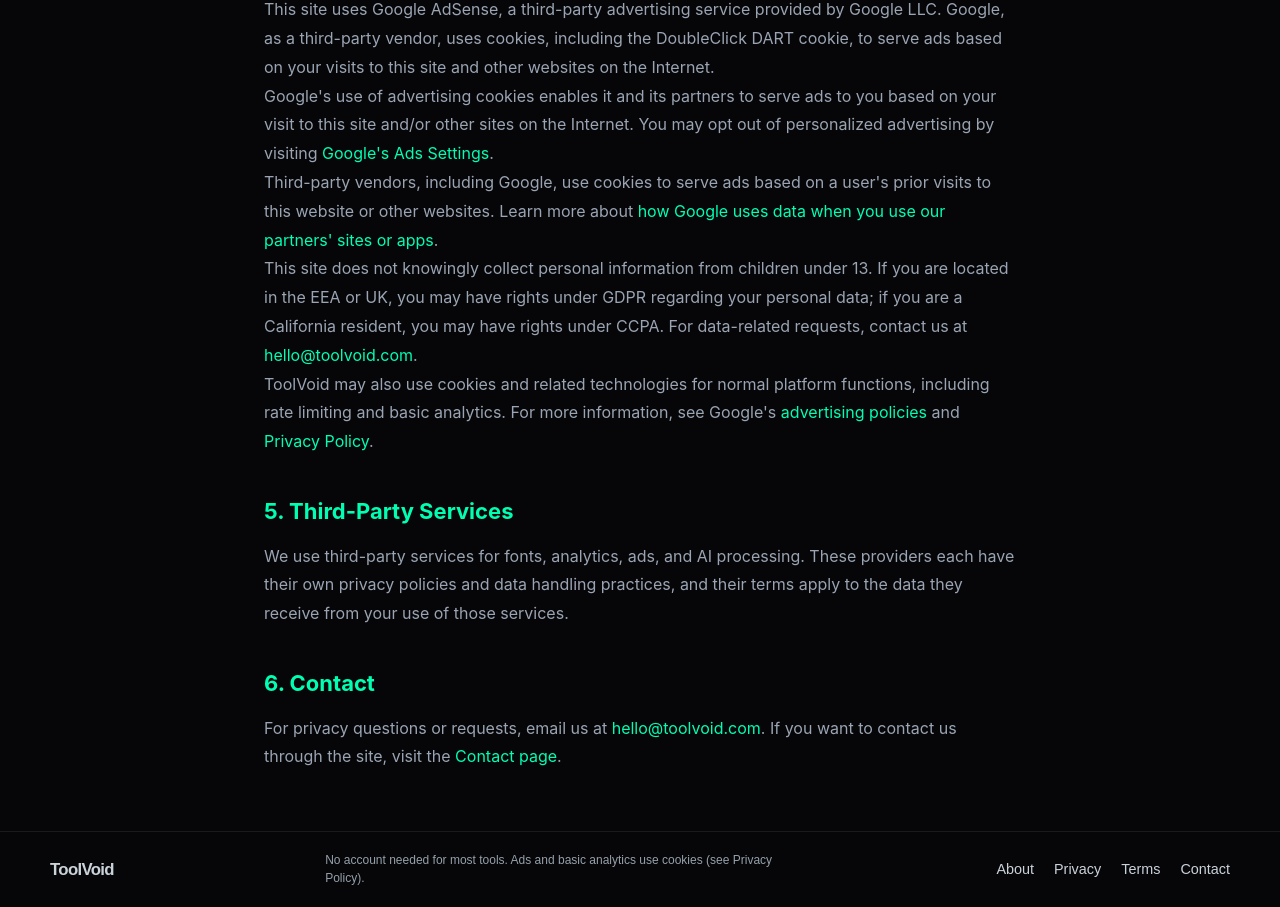
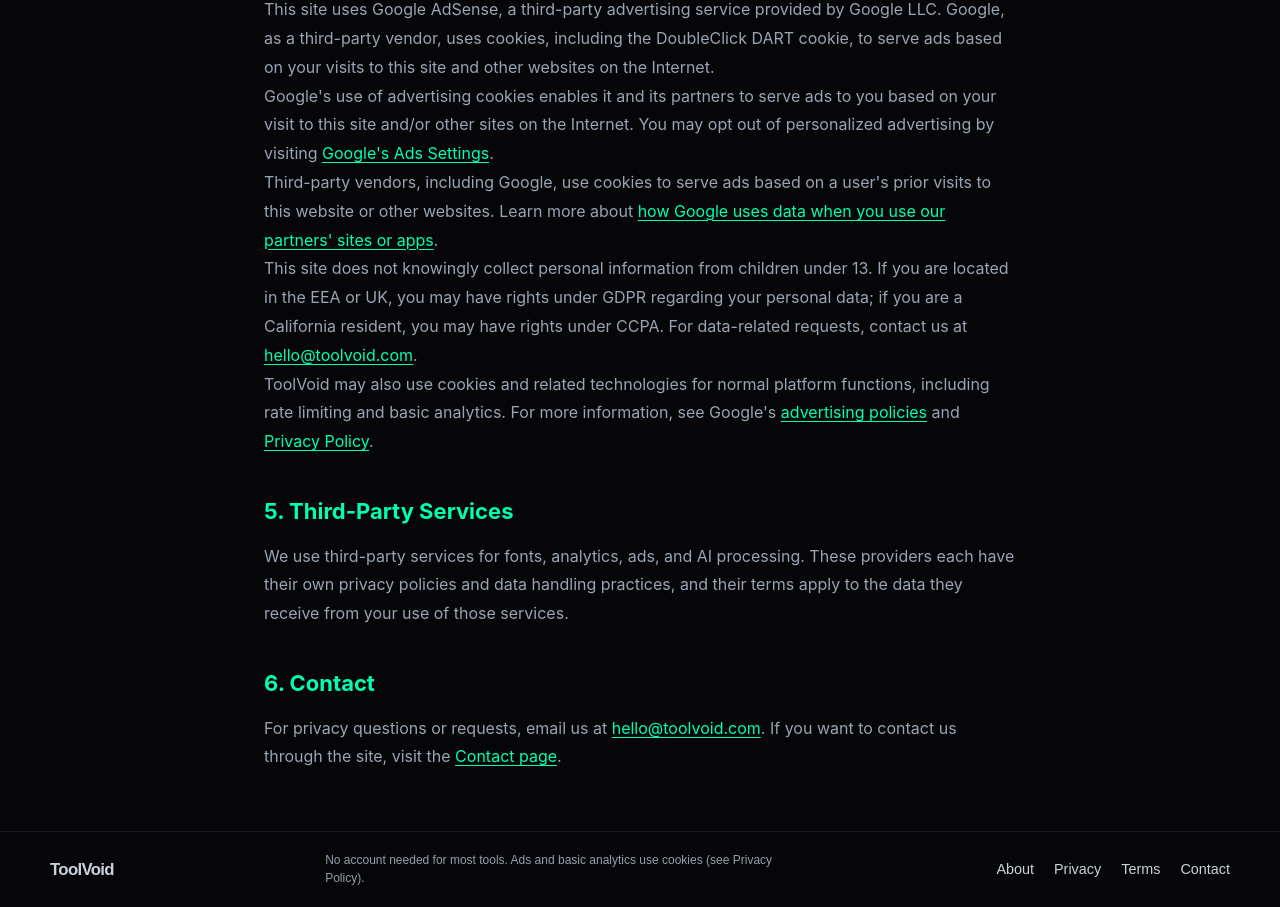
Before and after one commit to toolvoid/toolvoid, a Next.js app: page /privacy in a window 1280 px wide. Shown: the part 1092-1999 px from the top of the page. Built offline with nearby package versions, Linux system fonts and the light colour scheme.

Commit message:
Improve in-text link visibility

```diff
--- a/app/about/page.js
+++ b/app/about/page.js
@@ -12,6 +12,7 @@ export const metadata = {
 export default function AboutPage() {
   return (
     <main style={{ minHeight: '100vh', background: '#07070f', color: '#f0f0fa', padding: '5rem 1.25rem', fontFamily: 'system-ui, sans-serif' }}>
+      <style>{`.content-link{color:#00FFB2;text-decoration:underline;text-decoration-thickness:1px;text-underline-offset:3px}.content-link:hover{color:#8fe7c8;text-decoration-thickness:2px}.content-link:focus-visible{color:#8fe7c8;outline:2px solid #00FFB2;outline-offset:3px;border-radius:2px}`}</style>
       <div style={{ maxWidth: 900, margin: '0 auto' }}>
         <BackButton />
         <h1 style={{ fontSize: 'clamp(2rem, 6vw, 4rem)', marginBottom: '1rem' }}>About ToolVoid</h1>
@@ -37,12 +38,12 @@ export default function AboutPage() {
 
         <h2 style={{ fontSize: '1.5rem', marginTop: '2rem', marginBottom: '.75rem' }}>Who runs it</h2>
         <p style={{ color: 'rgba(255,255,255,.7)', lineHeight: 1.8, fontSize: '1.05rem', marginBottom: '1.5rem' }}>
-          I build and run ToolVoid myself. You can find me here: <a href="https://www.linkedin.com/in/sparsh-pathak-330118330/" target="_blank" rel="noopener noreferrer" style={{ color: 'inherit' }}>Sparsh Pathak on LinkedIn</a>.
+          I build and run ToolVoid myself. You can find me here: <a className="content-link" href="https://www.linkedin.com/in/sparsh-pathak-330118330/" target="_blank" rel="noopener noreferrer">Sparsh Pathak on LinkedIn</a>.
         </p>
 
         <h2 style={{ fontSize: '1.5rem', marginTop: '2rem', marginBottom: '.75rem' }}>Contact</h2>
         <p style={{ color: 'rgba(255,255,255,.7)', lineHeight: 1.8, fontSize: '1.05rem', marginBottom: '2rem' }}>
-          Write to <a href="mailto:hello@toolvoid.com" style={{ color: 'inherit' }}>hello@toolvoid.com</a>, or use the <Link href="/contact" style={{ color: 'inherit' }}>Contact page</Link>.
+          Write to <a className="content-link" href="mailto:hello@toolvoid.com">hello@toolvoid.com</a>, or use the <Link className="content-link" href="/contact">Contact page</Link>.
         </p>
       </div>
     </main>
--- a/app/contact/page.js
+++ b/app/contact/page.js
@@ -9,8 +9,9 @@ export const metadata = {
 export default function ContactPage() {
   return (
     <main style={{ minHeight: '100vh', background: '#07070f', color: '#f0f0fa', padding: '5rem 1.25rem', fontFamily: 'system-ui, sans-serif' }}>
+      <style>{`.content-link{color:#00FFB2;text-decoration:underline;text-decoration-thickness:1px;text-underline-offset:3px}.content-link:hover{color:#8fe7c8;text-decoration-thickness:2px}.content-link:focus-visible{color:#8fe7c8;outline:2px solid #00FFB2;outline-offset:3px;border-radius:2px}`}</style>
       <div style={{ maxWidth: 720, margin: '0 auto' }}>
-        <Link href="/" style={{ color: '#8fe7c8', textDecoration: 'none', display: 'inline-block', marginBottom: '1.5rem' }}>
+        <Link className="content-link" href="/" style={{ display: 'inline-block', marginBottom: '1.5rem' }}>
           ← Back to ToolVoid
         </Link>
 
@@ -21,7 +22,7 @@ export default function ContactPage() {
 
         <div style={{ background: '#0d0f1a', border: '1px solid rgba(255,255,255,.08)', borderRadius: 18, padding: '1.5rem', marginBottom: '1.5rem' }}>
           <p style={{ margin: '0 0 0.6rem', color: '#8fe7c8', fontWeight: 700 }}>Email</p>
-          <a href="mailto:hello@toolvoid.com" style={{ color: '#f0f0fa', textDecoration: 'none', fontSize: '1.05rem' }}>
+          <a className="content-link" href="mailto:hello@toolvoid.com" style={{ fontSize: '1.05rem' }}>
             hello@toolvoid.com
           </a>
         </div>
--- a/app/guides/emi-calculation/page.js
+++ b/app/guides/emi-calculation/page.js
@@ -80,9 +80,10 @@ export default function EmiCalculationGuidePage() {
   return (
     <main style={styles.main}>
       <article style={styles.article}>
+        <style>{`.content-link:hover{color:#8fe7c8!important;text-decoration-thickness:2px!important}.content-link:focus-visible{color:#8fe7c8!important;outline:2px solid #00FFB2;outline-offset:3px;border-radius:2px}`}</style>
         <h1 style={styles.h1}>How EMI Is Calculated: A Worked Example for a Rs 5,00,000 Loan</h1>
         <p style={styles.paragraph}>When a bank tells you your EMI, you rarely know how they got that number. Here is the full calculation, step by step. We use one loan: Rs 5,00,000 at 8.5% per year for 5 years.</p>
-        <a href="/emi" style={styles.link}>Try the EMI calculator</a>
+        <a className="content-link" href="/emi" style={styles.link}>Try the EMI calculator</a>
 
         <h2 style={styles.h2}>The question</h2>
         <p style={styles.paragraph}>You borrow Rs 5,00,000 at 8.5% for 5 years. How much do you pay each month? And how much of the total is interest?</p>
@@ -158,7 +159,7 @@ export default function EmiCalculationGuidePage() {
 
         <h2 style={styles.h2}>Try it yourself</h2>
         <p style={styles.paragraph}>Enter your own loan amount, interest rate and tenure in the ToolVoid EMI calculator. It shows your monthly payment and the full repayment schedule.</p>
-        <a href="/emi" style={styles.link}>Try the EMI calculator</a>
+        <a className="content-link" href="/emi" style={styles.link}>Try the EMI calculator</a>
       </article>
     </main>
   );
--- a/app/guides/photo-signature-size-rules/page.js
+++ b/app/guides/photo-signature-size-rules/page.js
@@ -53,6 +53,7 @@ export default function PhotoSignatureSizeRulesPage() {
   return (
     <main style={styles.main}>
       <article style={styles.article}>
+        <style>{`.content-link:hover{color:#8fe7c8!important;text-decoration-thickness:2px!important}.content-link:focus-visible{color:#8fe7c8!important;outline:2px solid #00FFB2;outline-offset:3px;border-radius:2px}`}</style>
         <h1 style={styles.h1}>Photo and Signature Size Rules for SBI PO, IBPS PO, SSC CGL, NEET and JEE Main</h1>
         <p style={styles.paragraph}>Online application forms can reject files that do not match the size and format rules. These rules come from each exam&apos;s official notice, and they are different for each exam. This guide lists the rules for five big exams, with links to the official notices.</p>
 
@@ -135,7 +136,7 @@ export default function PhotoSignatureSizeRulesPage() {
         </ul>
 
         <h2 style={styles.h2}>How to get your files to the right size</h2>
-        <p style={styles.paragraph}>If your photo or signature is too big or too small, you can resize and compress it with the <a href="/indian-forms" style={styles.sourceLink}>ToolVoid Indian Forms tool</a>. After resizing, check the file size and format before you upload.</p>
+        <p style={styles.paragraph}>If your photo or signature is too big or too small, you can resize and compress it with the <a className="content-link" href="/indian-forms" style={styles.sourceLink}>ToolVoid Indian Forms tool</a>. After resizing, check the file size and format before you upload.</p>
 
         <h2 style={styles.h2}>Before you upload</h2>
         <ol style={styles.list}>
@@ -150,7 +151,7 @@ export default function PhotoSignatureSizeRulesPage() {
         <p style={styles.paragraph}>Last verified: 22 November 2026. Always check the official notice for the exam you are applying to.</p>
         <ul style={styles.sourceList}>
           {sources.map(([label, url]) => (
-            <li key={url}><a href={url} target="_blank" rel="noopener noreferrer" style={styles.sourceLink}>{label}</a></li>
+            <li key={url}><a className="content-link" href={url} target="_blank" rel="noopener noreferrer" style={styles.sourceLink}>{label}</a></li>
           ))}
         </ul>
       </article>
--- a/app/privacy/page.js
+++ b/app/privacy/page.js
@@ -7,6 +7,7 @@ export const metadata = {
 export default function PrivacyPolicy() {
   return (
     <div style={{ maxWidth: '800px', margin: '0 auto', padding: '60px 24px', color: '#f8fafc', fontFamily: 'Inter, sans-serif', lineHeight: '1.8' }}>
+      <style>{`.content-link{color:#00FFB2;text-decoration:underline;text-decoration-thickness:1px;text-underline-offset:3px}.content-link:hover{color:#8fe7c8;text-decoration-thickness:2px}.content-link:focus-visible{color:#8fe7c8;outline:2px solid #00FFB2;outline-offset:3px;border-radius:2px}`}</style>
       <h1 style={{ fontSize: '42px', fontWeight: '800', marginBottom: '8px' }}>Privacy Policy</h1>
       <p style={{ color: '#8b94a2', marginBottom: '40px', fontSize: '14px' }}>Last updated: October 2026</p>
 
@@ -22,16 +23,16 @@ export default function PrivacyPolicy() {
       <h2 style={{ fontSize: '22px', fontWeight: '700', marginTop: '36px', marginBottom: '10px', color: '#00FFB2' }}>4. Cookies and Advertising</h2>
       <h3 style={{ fontSize: '18px', fontWeight: '700', marginTop: '20px', marginBottom: '8px', color: '#dce4ef' }}>Advertising and Cookies</h3>
       <p style={{ color: '#9aa4b2' }}>This site uses Google AdSense, a third-party advertising service provided by Google LLC. Google, as a third-party vendor, uses cookies, including the DoubleClick DART cookie, to serve ads based on your visits to this site and other websites on the Internet.</p>
-      <p style={{ color: '#9aa4b2' }}>Google&apos;s use of advertising cookies enables it and its partners to serve ads to you based on your visit to this site and/or other sites on the Internet. You may opt out of personalized advertising by visiting <a href="https://adssettings.google.com" target="_blank" rel="noopener noreferrer" style={{ color: '#00FFB2' }}>Google&apos;s Ads Settings</a>.</p>
-      <p style={{ color: '#9aa4b2' }}>Third-party vendors, including Google, use cookies to serve ads based on a user&apos;s prior visits to this website or other websites. Learn more about <a href="https://policies.google.com/technologies/partner-sites" target="_blank" rel="noopener noreferrer" style={{ color: '#00FFB2' }}>how Google uses data when you use our partners&apos; sites or apps</a>.</p>
-      <p style={{ color: '#9aa4b2' }}>This site does not knowingly collect personal information from children under 13. If you are located in the EEA or UK, you may have rights under GDPR regarding your personal data; if you are a California resident, you may have rights under CCPA. For data-related requests, contact us at <a href="mailto:hello@toolvoid.com" style={{ color: '#00FFB2' }}>hello@toolvoid.com</a>.</p>
-      <p style={{ color: '#9aa4b2' }}>ToolVoid may also use cookies and related technologies for normal platform functions, including rate limiting and basic analytics. For more information, see Google&apos;s <a href="https://policies.google.com/technologies/ads" target="_blank" rel="noopener noreferrer" style={{ color: '#00FFB2' }}>advertising policies</a> and <a href="https://policies.google.com/privacy" target="_blank" rel="noopener noreferrer" style={{ color: '#00FFB2' }}>Privacy Policy</a>.</p>
+      <p style={{ color: '#9aa4b2' }}>Google&apos;s use of advertising cookies enables it and its partners to serve ads to you based on your visit to this site and/or other sites on the Internet. You may opt out of personalized advertising by visiting <a className="content-link" href="https://adssettings.google.com" target="_blank" rel="noopener noreferrer">Google&apos;s Ads Settings</a>.</p>
+      <p style={{ color: '#9aa4b2' }}>Third-party vendors, including Google, use cookies to serve ads based on a user&apos;s prior visits to this website or other websites. Learn more about <a className="content-link" href="https://policies.google.com/technologies/partner-sites" target="_blank" rel="noopener noreferrer">how Google uses data when you use our partners&apos; sites or apps</a>.</p>
+      <p style={{ color: '#9aa4b2' }}>This site does not knowingly collect personal information from children under 13. If you are located in the EEA or UK, you may have rights under GDPR regarding your personal data; if you are a California resident, you may have rights under CCPA. For data-related requests, contact us at <a className="content-link" href="mailto:hello@toolvoid.com">hello@toolvoid.com</a>.</p>
+      <p style={{ color: '#9aa4b2' }}>ToolVoid may also use cookies and related technologies for normal platform functions, including rate limiting and basic analytics. For more information, see Google&apos;s <a className="content-link" href="https://policies.google.com/technologies/ads" target="_blank" rel="noopener noreferrer">advertising policies</a> and <a className="content-link" href="https://policies.google.com/privacy" target="_blank" rel="noopener noreferrer">Privacy Policy</a>.</p>
 
       <h2 style={{ fontSize: '22px', fontWeight: '700', marginTop: '36px', marginBottom: '10px', color: '#00FFB2' }}>5. Third-Party Services</h2>
       <p style={{ color: '#9aa4b2' }}>We use third-party services for fonts, analytics, ads, and AI processing. These providers each have their own privacy policies and data handling practices, and their terms apply to the data they receive from your use of those services.</p>
 
       <h2 style={{ fontSize: '22px', fontWeight: '700', marginTop: '36px', marginBottom: '10px', color: '#00FFB2' }}>6. Contact</h2>
-      <p style={{ color: '#9aa4b2' }}>For privacy questions or requests, email us at <a href="mailto:hello@toolvoid.com" style={{ color: '#00FFB2' }}>hello@toolvoid.com</a>. If you want to contact us through the site, visit the <a href="/contact" style={{ color: '#00FFB2' }}>Contact page</a>.</p>
+      <p style={{ color: '#9aa4b2' }}>For privacy questions or requests, email us at <a className="content-link" href="mailto:hello@toolvoid.com">hello@toolvoid.com</a>. If you want to contact us through the site, visit the <a className="content-link" href="/contact">Contact page</a>.</p>
     </div>
   );
 }
--- a/app/terms/page.js
+++ b/app/terms/page.js
@@ -7,6 +7,7 @@ export const metadata = {
 export default function TermsOfService() {
   return (
     <div style={{ maxWidth: '800px', margin: '0 auto', padding: '60px 24px', color: '#f8fafc', fontFamily: 'Inter, sans-serif', lineHeight: '1.8' }}>
+      <style>{`.content-link{color:#00FFB2;text-decoration:underline;text-decoration-thickness:1px;text-underline-offset:3px}.content-link:hover{color:#8fe7c8;text-decoration-thickness:2px}.content-link:focus-visible{color:#8fe7c8;outline:2px solid #00FFB2;outline-offset:3px;border-radius:2px}`}</style>
       <h1 style={{ fontSize: '42px', fontWeight: '800', marginBottom: '8px' }}>Terms of Service</h1>
       <p style={{ color: '#8b94a2', marginBottom: '40px', fontSize: '14px' }}>Last updated: October 2026</p>
 
@@ -26,7 +27,7 @@ export default function TermsOfService() {
       <p style={{ color: '#9aa4b2' }}>We may update these terms at any time. Continued use of ToolVoid after changes are posted means you accept the updated terms.</p>
 
       <h2 style={{ fontSize: '22px', fontWeight: '700', marginTop: '36px', marginBottom: '10px', color: '#00FFB2' }}>6. Contact</h2>
-      <p style={{ color: '#9aa4b2' }}>Questions or concerns? Email us at <a href="mailto:hello@toolvoid.com" style={{ color: '#00FFB2' }}>hello@toolvoid.com</a> or use the <a href="/contact" style={{ color: '#00FFB2' }}>Contact page</a>.</p>
+      <p style={{ color: '#9aa4b2' }}>Questions or concerns? Email us at <a className="content-link" href="mailto:hello@toolvoid.com">hello@toolvoid.com</a> or use the <a className="content-link" href="/contact">Contact page</a>.</p>
     </div>
   );
 }
```
